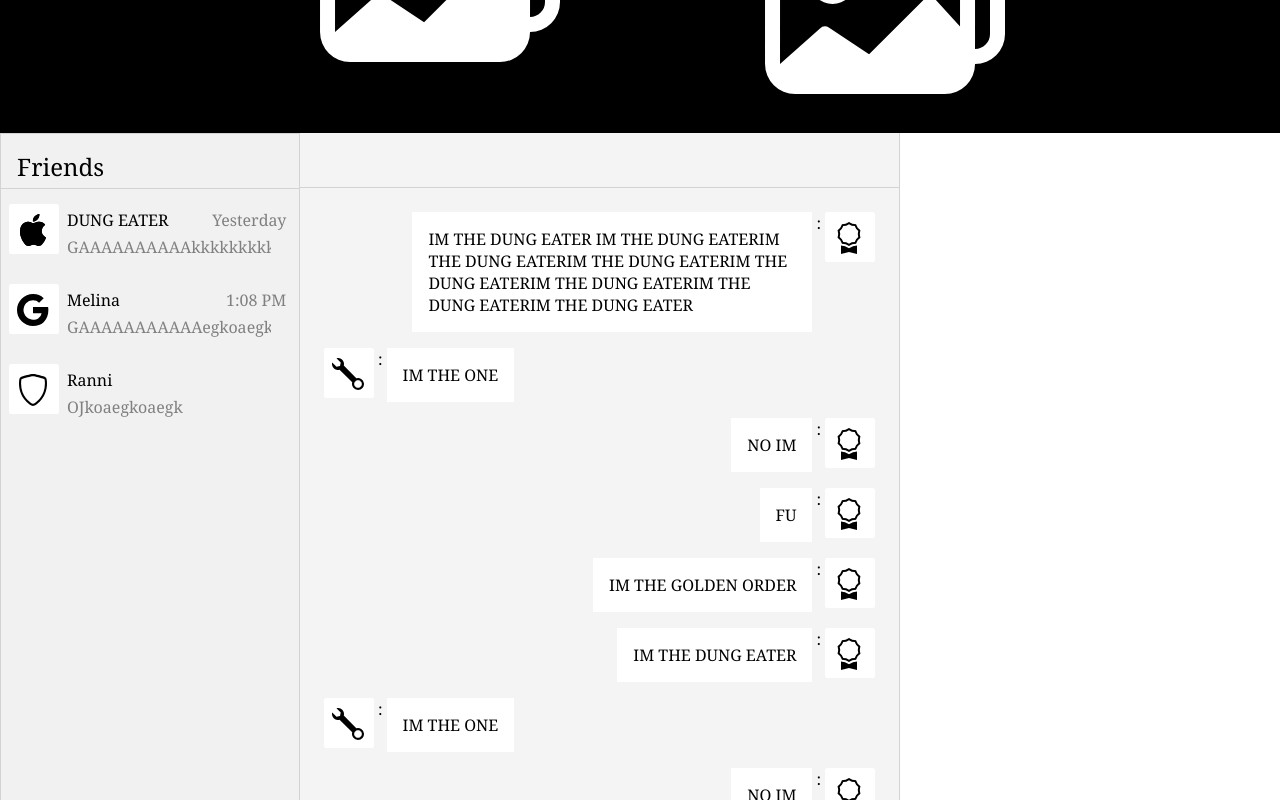
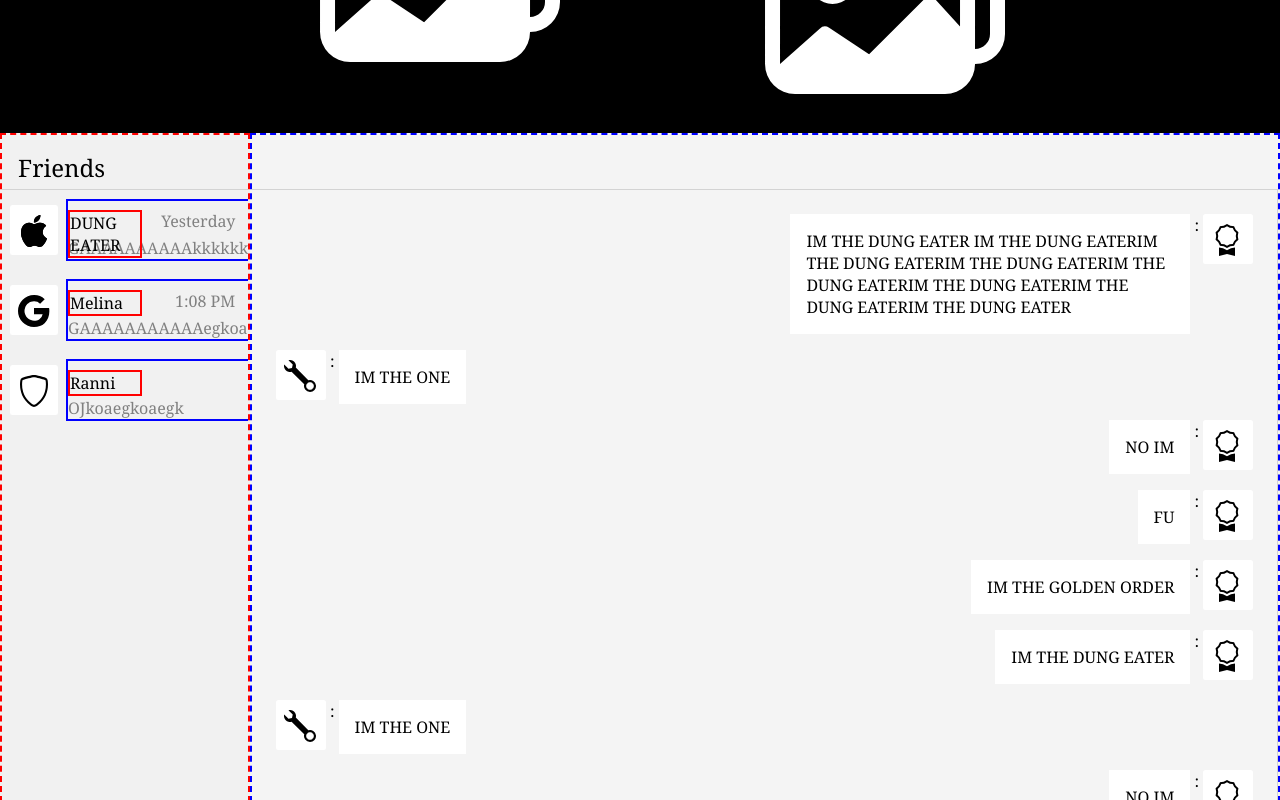
Before and after one commit to Capstone-Projects-2022-Spring/project-lexicallearner, a React (Create React App) app in the folder lexical-learner/: page / in a window 1280 px wide. Shown: the part 640-1440 px from the top of the page. Built offline with nearby package versions, Linux system fonts and the light colour scheme.

Commit message:
improving web chat

```diff
--- a/lexical-learner/src/components/chat-friendbar/friendbar.css
+++ b/lexical-learner/src/components/chat-friendbar/friendbar.css
@@ -2,7 +2,7 @@
     display: flex;
     align-items: center;
     position: relative;
-    width: 100%;
+    width: inherit;
     height: 5vh;
     padding: 2.5rem 0.5rem 2.5rem 0.5rem;
 }
@@ -26,22 +26,26 @@
 }
 
 .friendbar-friend{
-    width: 210px;
+    width: 220px;
+    border: 2px solid blue;
 }
 
 .friendbar-friend-name {
     position: absolute;
-    width: 40%;
+    width: 30%;
     top: 1.25rem;
-    overflow: hidden;
+    border: 2px solid red;
+    text-overflow: ellipsis;
 }
 
 
 .friendbar-friend-lastmsg{
     overflow: hidden;
-    width: 97%;
+    width: inherit;
     margin-top: 2.2rem;
     color: grey;
+    text-overflow: ellipsis;
+    overflow: hidden;
 }
 
 .friendbar-lastdate{
--- a/lexical-learner/src/components/chat/chat.css
+++ b/lexical-learner/src/components/chat/chat.css
@@ -1,16 +1,21 @@
 .chat {
-    display: flex;
+    display:flex;
+    width: 100vw;
+    height: 100vh;
+    max-width: 100%;
 }
 
 .chat-leftbox{
-    width: 300px;
+    flex-basis: 250px;
     height: 900px;
     border: 1px solid lightgrey;
     background-color: rgb(241, 241, 241);
     overflow-y: auto;
+    border: 2px dashed red;
 }
 
 .chat-lefttitle{
+    width: inherit;
     padding: 1rem;
     font-size: 1.5rem;
     border-bottom: 1px solid lightgray;
@@ -18,6 +23,7 @@
 }
 
 .chat-righttitle{
+    width: inherit;
     padding: 1rem;
     font-size: 1.5rem;
     border-bottom: 1px solid lightgray;
@@ -27,9 +33,11 @@
 .chat-rightbox{
     display: flex;
     flex-direction: column;
-    width: 600px;
+    flex: 1;
+    height: 900px;
     border-right: 1px solid lightgrey;
     background-color: rgb(244, 244, 244);
+    border: 2px dashed blue;
 }
 
 .chat-messages{
@@ -82,8 +90,6 @@
     background-color: white;
 }
 
-
-
 textarea {
     width: inherit;
     height: 150px;
```
